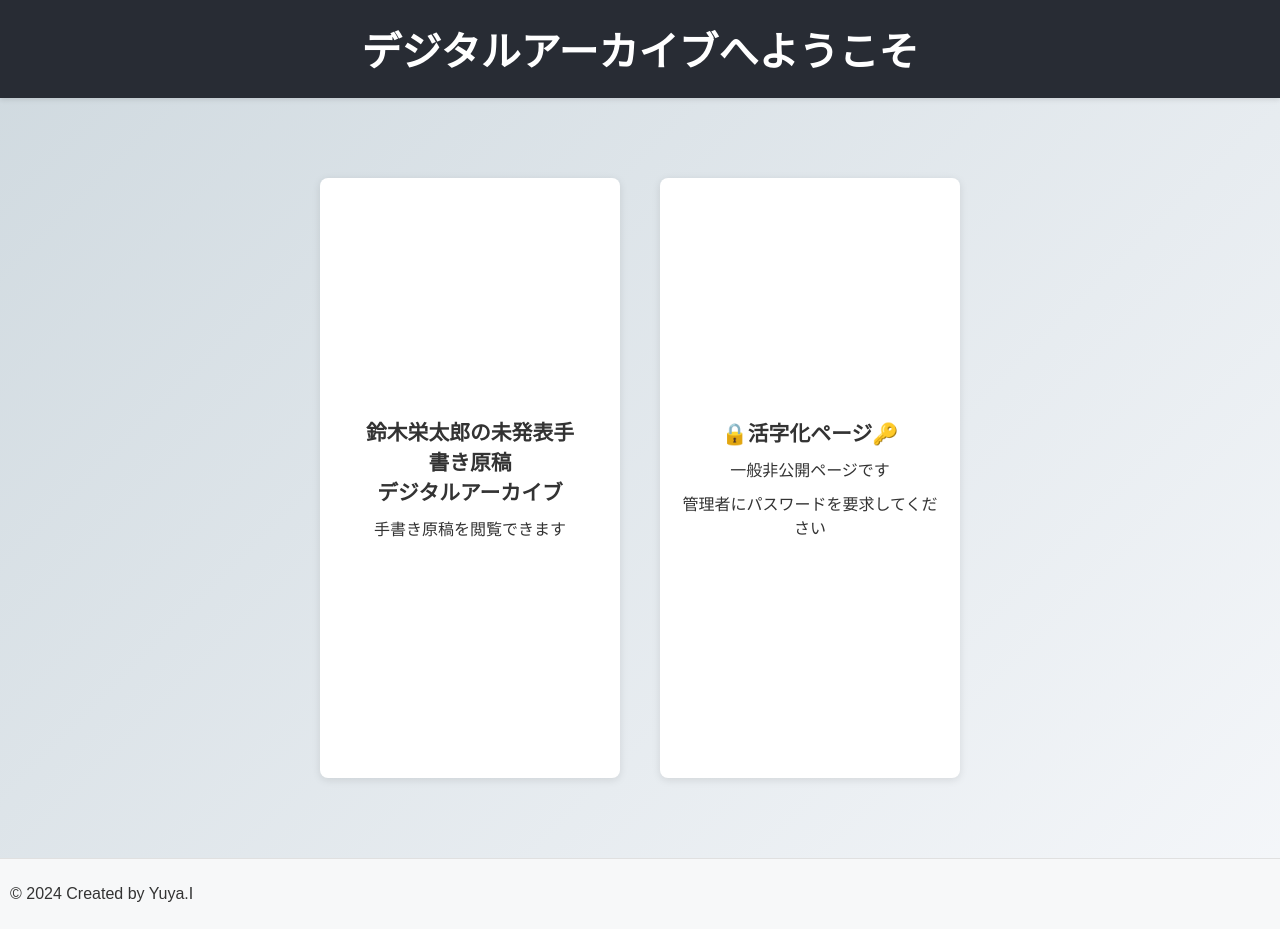
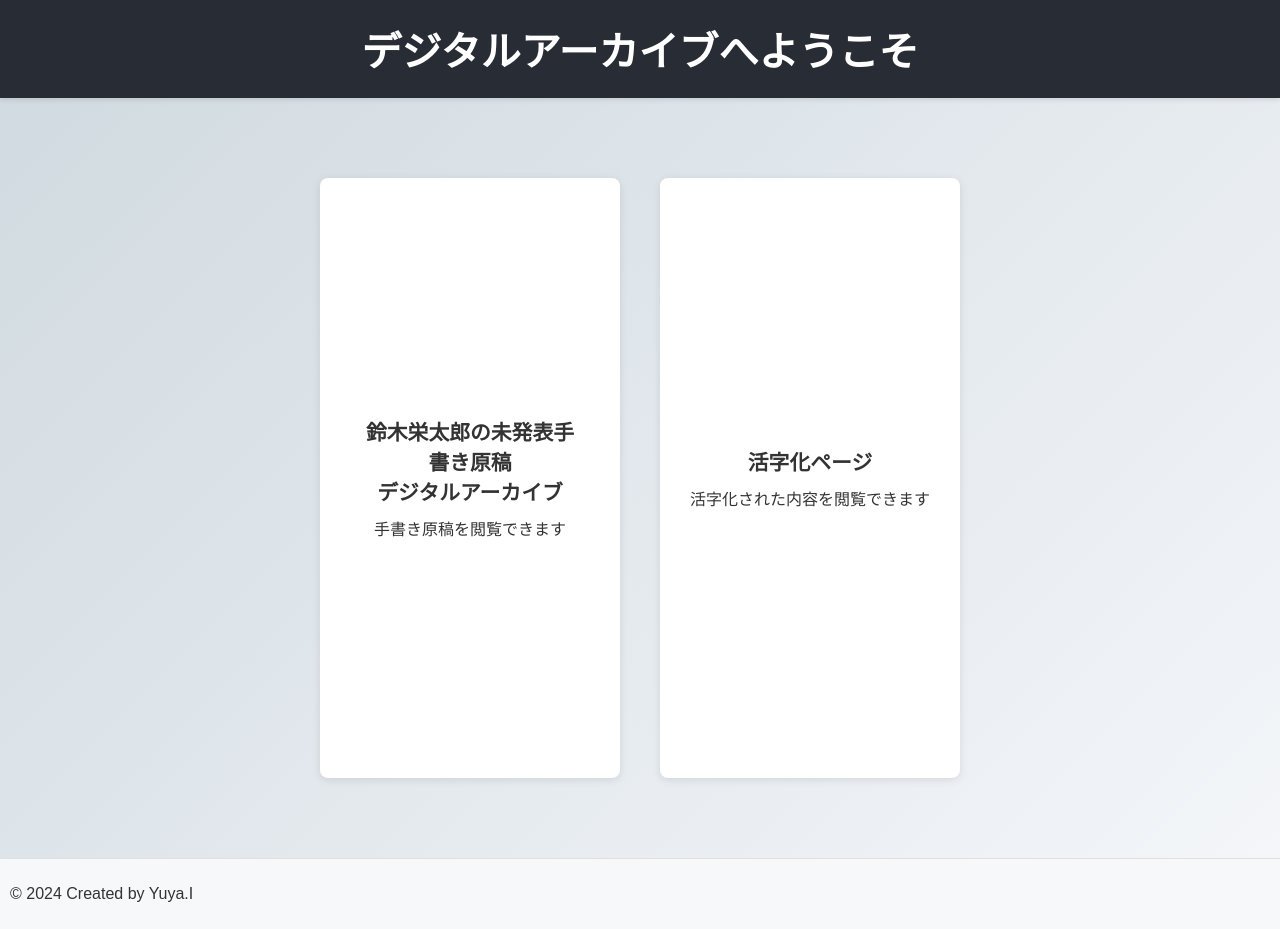
Before and after one commit to yuyawesleyan/archive-suzukieitarou, a website: page pagetwo.html in a window 1280 px wide. Drawn offline with Linux system fonts and the light colour scheme.

Commit message:
Add files via upload

```diff
--- a/pagetwo.html
+++ b/pagetwo.html
@@ -114,10 +114,10 @@
             </a>
         </div>
         <div class="box">
-            <a href="pagesix.html">
-                <h2>🔒活字化ページ🔑</h2>
-                <p>一般非公開ページです</p>
-                <p>管理者にパスワードを要求してください</p>
+            <a href="pageseven.html">
+                <h2>活字化ページ</h2>
+                <p>活字化された内容を閲覧できます</p>
+
             </a>
         </div>
         <!-- リンクボックスを追加OK 最終更新yuyaikeda -->
```
Also changed, not shown: pagefive.html (+3 -3 lines), pagefour.html (+1 -1 lines), pageseven.html (+0 -4 lines).
